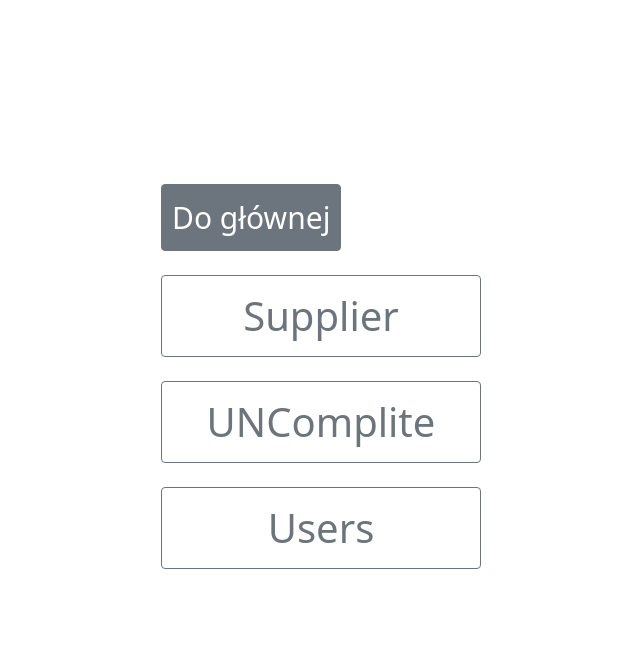
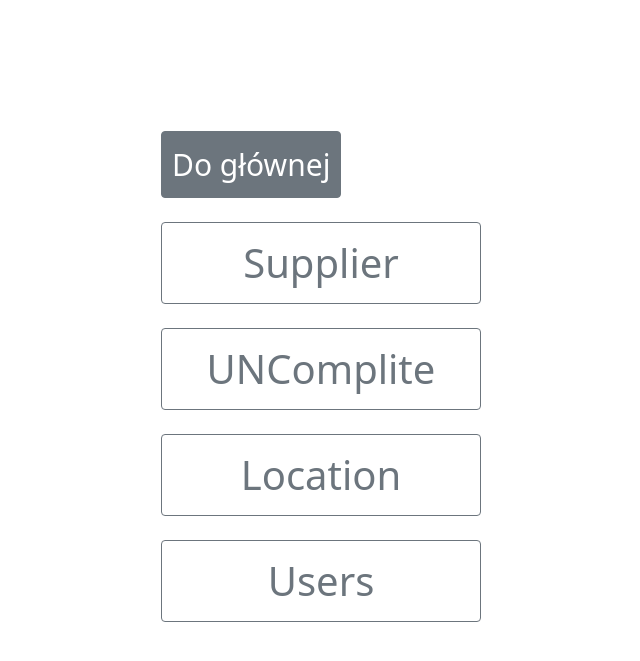
Before and after one commit to Ceva445/delivery_plus, a Django app: page /delivery/admin-panel/ in a window 1280 px wide. Shown: the top 661 px of the page, without its empty margins (319-959 px from the left). Run offline with Django 5.2, Linux system fonts and the light colour scheme.

Commit message:
Add CRUD for location

```diff
--- a/delivery/urls.py
+++ b/delivery/urls.py
@@ -17,7 +17,10 @@ from .views import (
     SummaryReportOfGoodsView,
     TotalTransactionReportView,
     IrregularityOfTypeView,
-    ReadyToShipReportView
+    ReadyToShipReportView,
+    LocationListView,
+    LocationUpdateView,
+    LocationCreateView
 )
 
 urlpatterns = [
@@ -58,6 +61,13 @@ urlpatterns = [
         "ready_to_ship",
         ReadyToShipReportView.as_view(),
         name="ready_to_ship"
-    )
+    ),
+    path("location-list/", LocationListView.as_view(), name="location_list"),
+    path("location-create/", LocationCreateView.as_view(), name="location_create"),
+    path(
+        "<int:pk>/location-update/",
+        LocationUpdateView.as_view(),
+        name="location_update"
+        ),
 ]
 app_name = "delivery"
--- a/delivery/views.py
+++ b/delivery/views.py
@@ -307,6 +307,92 @@ class UncompliteView(LoginRequiredMixin, View):
             return render(request, self.template_name, context)
 
 
+class LocationListView(LoginRequiredMixin, View):
+    template_name = "delivery/location_list.html"
+    def get_context_data(self, **kwargs):
+        context = {}
+        locations = Location.objects.all()
+        context["location_list"] = locations
+        return context
+
+    def get(self, request, *args, **kwargs):
+        context = self.get_context_data()
+        return render(request, self.template_name, context=context)
+
+
+class LocationUpdateView(LoginRequiredMixin, View):
+    template_name = "delivery/location_update.html"
+
+    def get_context_data(self, locatio_id):
+        context = {}
+        location = Location.objects.get(id=locatio_id)
+        context["location"] = location
+        return context
+
+    def get(self, request, *args, **kwargs):
+        location_id = self.kwargs.get("pk")
+        context = self.get_context_data(locatio_id=location_id)
+        return render(request, self.template_name, context=context)
+
+    def post(self, request, *args, **kwargs):
+        location_id = self.kwargs.get("pk")
+        location_name = self.request.POST.get("location_name")
+        work_zone = self.request.POST.get("work_zone")
+        delete_status = self.request.POST.get("delete")
+        context = self.get_context_data(locatio_id=location_id)
+        context["error_message"] = ""
+
+        location = Location.objects.get(id=location_id)
+
+        if location.name in ["1R", "2R", "Shiped", "Utulizacja"]:
+            context["error_message"] = "Ta lokalizacja jest ważna, nie można jej usunąć ani zmienić"
+            return render(request, self.template_name, context)
+
+        if delete_status:
+            if len(Delivery.objects.filter(location=location))>0:
+                context["error_message"] ="Ta lokalizacja nie jest pusta, wykonaj relokację"
+                return render(request, self.template_name, context)
+            location.delete()
+            return redirect(reverse("delivery:location_list"))
+
+        if location_name and location_name != location.name:
+            location.name = location_name
+
+        if work_zone and work_zone != location.work_zone:
+            location.work_zone = work_zone
+        location.save()
+        return redirect(reverse("delivery:location_list"))
+
+
+class LocationCreateView(LoginRequiredMixin, View):
+    template_name = "delivery/location_create.html"
+
+    def get_context_data(self):
+        context = {}
+        context["WORKZON_CHOICES"] = Location.WORKZON_CHOICES
+        return context
+
+    def get(self, request, *args, **kwargs):
+        context = self.get_context_data()
+        return render(request, self.template_name, context=context)
+
+    def post(self, request, *args, **kwargs):
+        location_name = self.request.POST.get("location_name")
+        work_zone = self.request.POST.get("work_zone")
+        context = self.get_context_data()
+        try:
+            Location.objects.create(
+                name=location_name,
+                work_zone=work_zone
+            )
+        except IntegrityError as e:
+                context["error_message"] = (
+                    "ta lokalizacja już istnieje"
+                )
+                return render(request, self.template_name, context=context)
+
+        return redirect(reverse("delivery:location_list"))
+
 class SupplierListView(LoginRequiredMixin, View):
     template_name = "delivery/supplier_list.html"
 
--- a/templates/delivery/admin_panel.html
+++ b/templates/delivery/admin_panel.html
@@ -18,6 +18,10 @@
     style="font-size: 40px; padding: 10px;">UNComplite</a>
 <br>
 <a class="btn btn-outline-secondary d-flex align-items-center justify-content-center"
+    role="button" href="{% url 'delivery:location_list' %}"
+    style="font-size: 40px; padding: 10px;">Location</a>
+<br>
+<a class="btn btn-outline-secondary d-flex align-items-center justify-content-center"
     role="button" href="{% url 'user:user-list' %}"
     style="font-size: 40px; padding: 10px;">Users</a>
 <br>
```
Also changed, not shown: delivery/models.py (+7 -1 lines), templates/delivery/location_create.html (added, +36 -0 lines), templates/delivery/location_list.html (added, +41 -0 lines), templates/delivery/location_update.html (added, +44 -0 lines), delivery/migrations/0016_alter_location_name.py (added).
